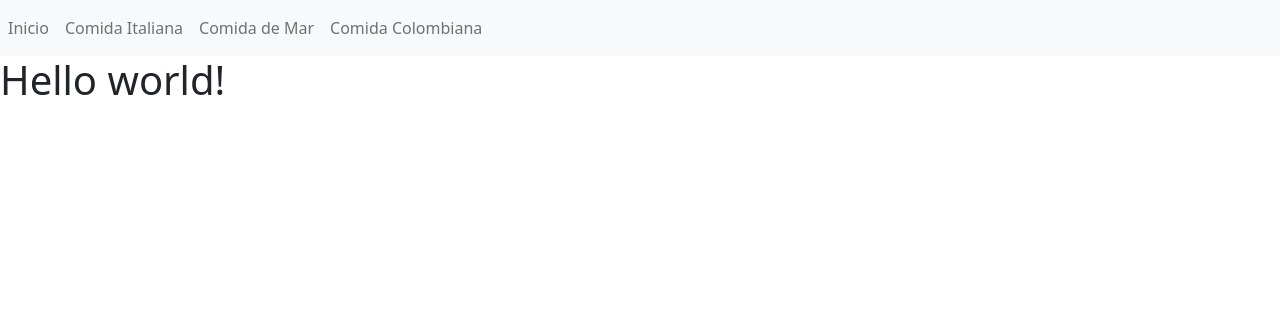
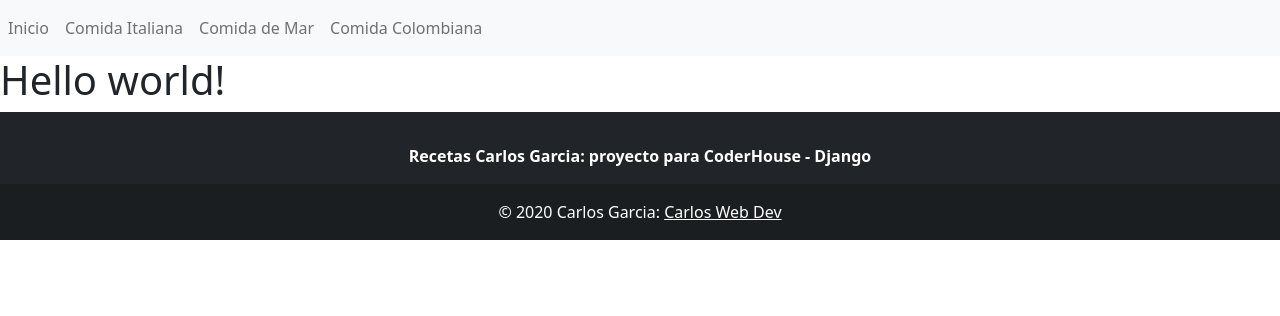
Before and after one commit to CarlosGarciaWeb/Django-recetas, a Django app: page / in a window 1280 px wide. Shown: the top 316 px of the page. Run offline with Django 4.2, Linux system fonts and the light colour scheme.

Commit message:
added footer to base html

```diff
--- a/my_app/templates/my_app/base.html
+++ b/my_app/templates/my_app/base.html
@@ -41,4 +41,35 @@
 
 </body>
 
+<footer class="bg-dark text-center text-white">
+  <!-- Grid container -->
+  <div class="container p-4 pb-0">
+    <!-- Section: Form -->
+    <section class="">
+
+        <div class="row d-flex justify-content-center">
+          <!--Grid column-->
+          <div class="col-auto">
+            <p class="pt-2">
+              <strong>Recetas Carlos Garcia: proyecto para CoderHouse - Django</strong>
+            </p>
+          </div>
+          <!--Grid column-->
+          <!--Grid column-->
+        </div>
+
+    </section>
+    <!-- Section: Form -->
+  </div>
+  <!-- Grid container -->
+
+  <!-- Copyright -->
+  <div class="text-center p-3" style="background-color: rgba(0, 0, 0, 0.2);">
+    © 2020 Carlos Garcia:
+    <a class="text-white" href="https://github.com/CarlosGarciaWeb">Carlos Web Dev</a>
+  </div>
+  <!-- Copyright -->
+</footer>
+
+
 </html>
```
